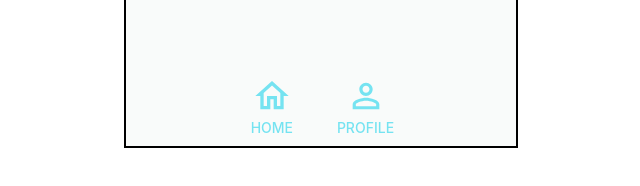
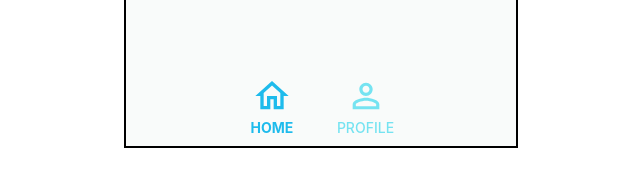
Before and after one commit to levincent51/visavoyager, a React (Create React App) app in the folder client/: page /home in a window 1280 px wide. Shown: the part 544-730 px from the top of the page, without its empty margins (319-959 px from the left). Built offline with nearby package versions, Linux system fonts and the light colour scheme.

Commit message:
fix a minor bug with taskbar

```diff
--- a/client/src/components/Taskbar/Taskbar.jsx
+++ b/client/src/components/Taskbar/Taskbar.jsx
@@ -28,7 +28,7 @@ export const Taskbar = (props) => {
   const {searched} = props
   const location = useLocation();
 
-  const isOnHome = location.pathname === "/";
+  const isOnHome = location.pathname === "/home";
   const isOnChecklist = location.pathname === "/checklist";
   const isOnProfile = location.pathname === "/profile";
 
```
